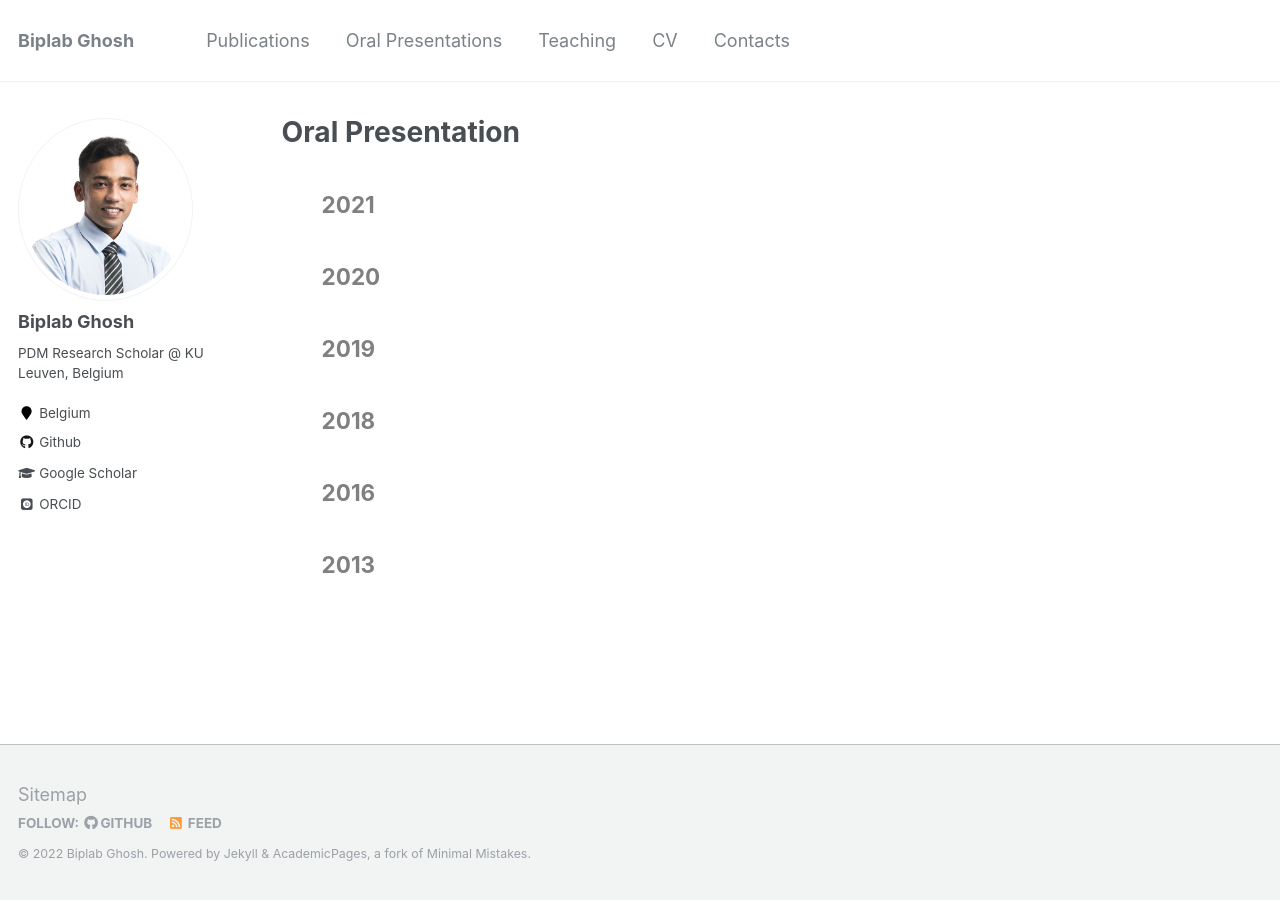
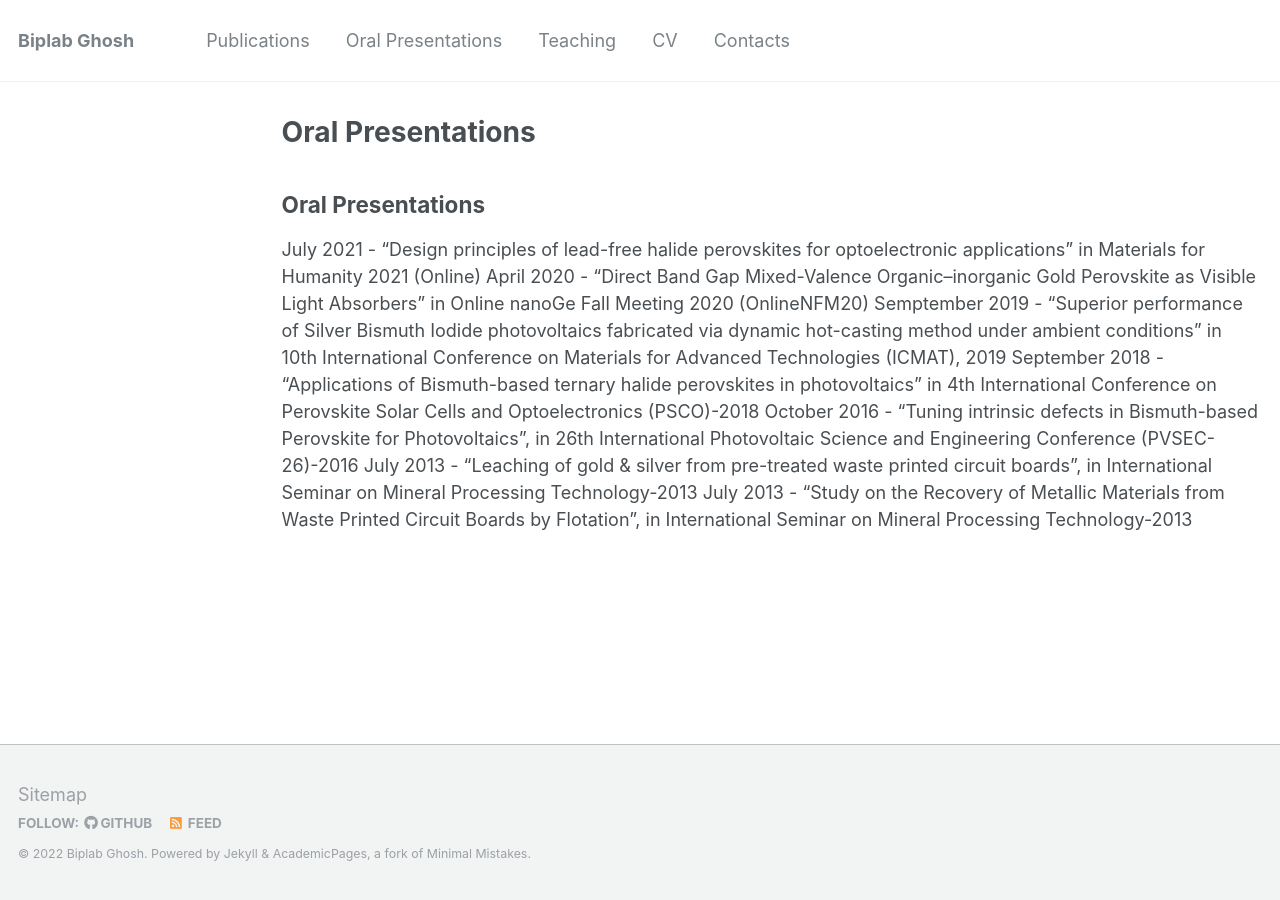
Before and after one commit to DrBiplabGhosh/drbiplabghosh.github.io, a Jekyll site: the page built from _pages/talks.md, in a window 1280 px wide. Built offline with Jekyll 4.4.1, drawn with Linux system fonts in a browser that asks for light colours; some web fonts are replaced.

Commit message:
talks tab

```diff
--- a/_pages/talks.md
+++ b/_pages/talks.md
@@ -1,25 +1,16 @@
 ---
 layout: archive
-title: "Oral Presentation"
+title: "Oral Presentations"
 permalink: /talks/
-author_profile: true
+author_profile: False
 ---
 
 {% include base_path %}
-
-<ul>
-{% for post in site.talks reversed %}
-
-  {% assign currentdate = post.date | date: "%Y" %}
-  {% if currentdate != date %}
-    {% unless forloop.first %}</ul>{% endunless %}
-    <h2 id="y{{post.date | date: "%Y"}}"><span style="color:gray">{{ currentdate }}</span></h2>
-    <ul>
-    {% assign date = currentdate %}
-  {% endif %}
-  {% if post.authors contains 'Biplab Ghosh' %}
-    {% include archive-single-pub.html %}
-  {% endif %}
-  {% if forloop.last %}</ul>{% endif %}
-
-{% endfor %}
+<h2> Oral Presentations </h2>
+July 2021 - “Design principles of lead-free halide perovskites for optoelectronic applications” in Materials for Humanity 2021 (Online)
+April 2020 - “Direct Band Gap Mixed-Valence Organic–inorganic Gold Perovskite as Visible Light Absorbers” in Online nanoGe Fall Meeting 2020 (OnlineNFM20)
+Semptember 2019 - “Superior performance of Silver Bismuth Iodide photovoltaics fabricated via dynamic hot-casting method under ambient conditions” in 10th International Conference on Materials for Advanced Technologies (ICMAT), 2019
+September 2018 - “Applications of Bismuth-based ternary halide perovskites in photovoltaics” in 4th International Conference on Perovskite Solar Cells and Optoelectronics (PSCO)-2018
+October 2016 - “Tuning intrinsic defects in Bismuth-based Perovskite for Photovoltaics”, in 26th International Photovoltaic Science and Engineering Conference (PVSEC-26)-2016
+July 2013 - “Leaching of gold & silver from pre-treated waste printed circuit boards”, in International Seminar on Mineral Processing Technology-2013
+July 2013 - “Study on the Recovery of Metallic Materials from Waste Printed Circuit Boards by Flotation”, in International Seminar on Mineral Processing Technology-2013
```
Also changed, not shown: _pages/about.md (+1 -1 lines), _pages/contact.md (+2 -2 lines).
